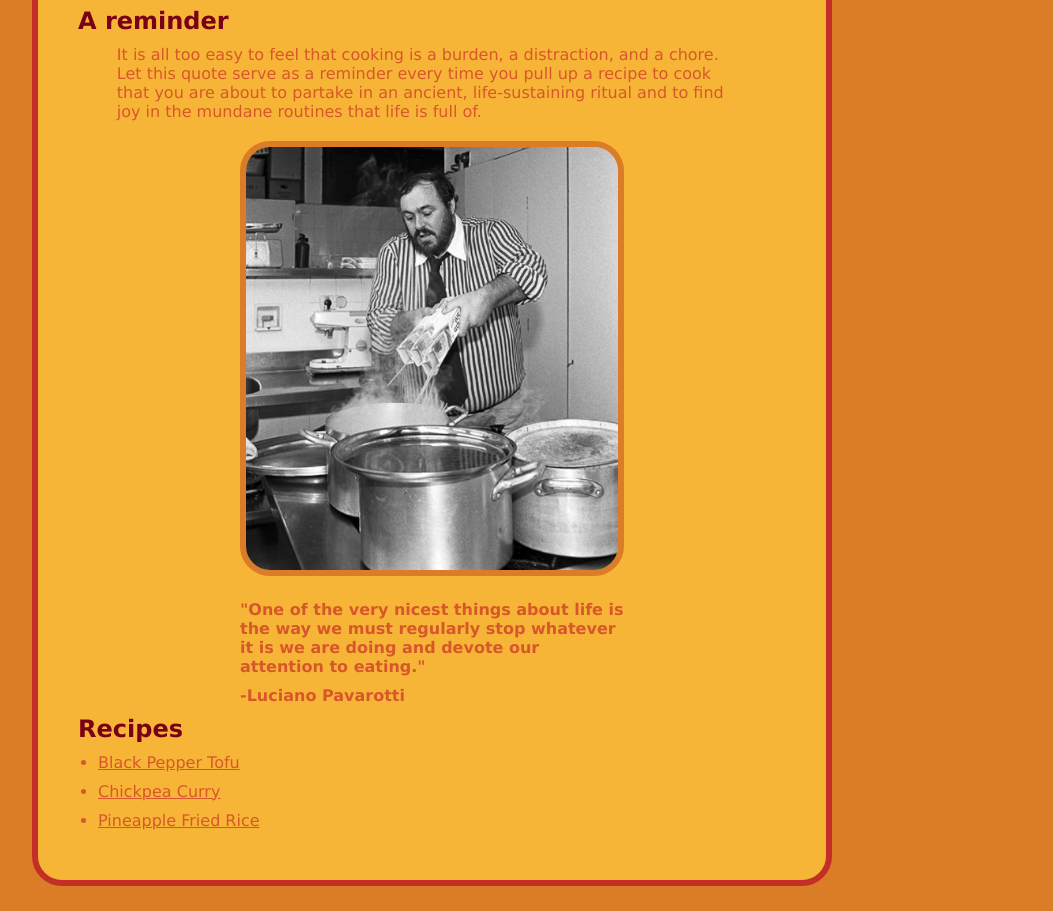
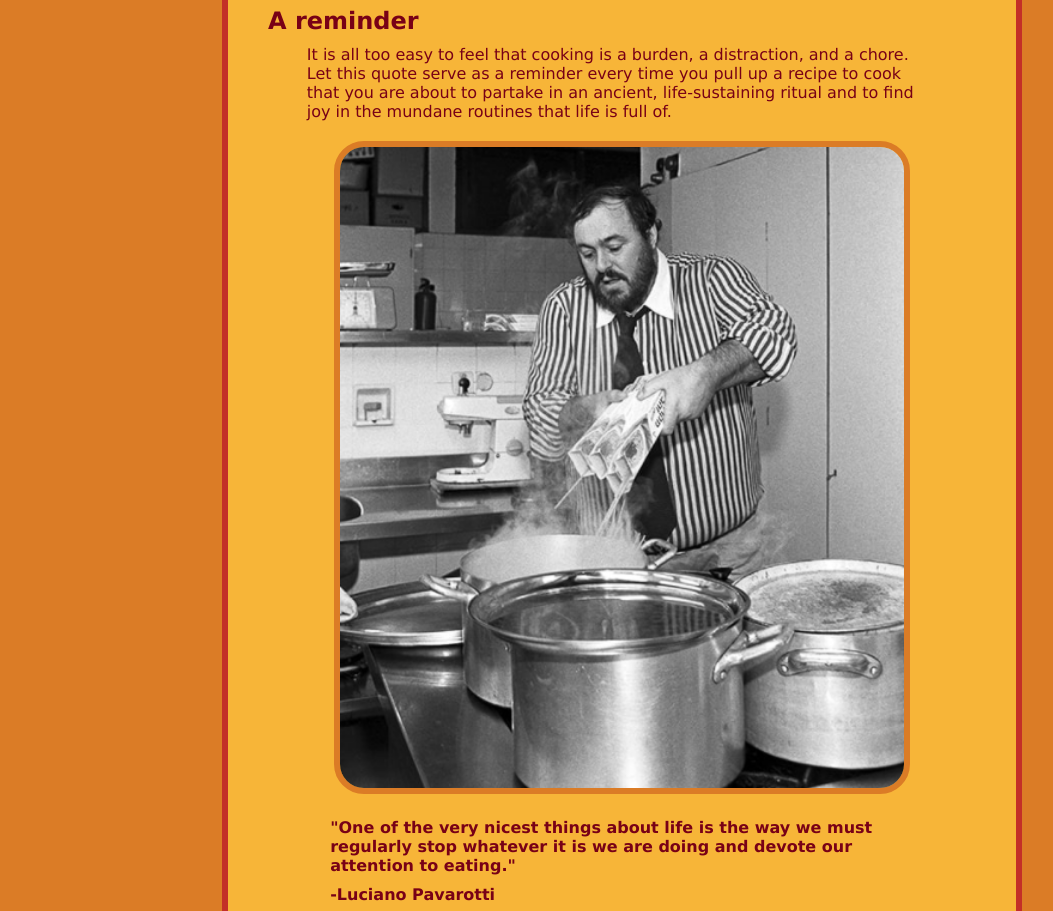
Before and after one commit to RyanMenz/odin-recipes, a plain HTML site: page index.html in a window 1280 px wide. Shown: the part 258-1169 px from the top of the page, without its empty margins (18-1071 px from the left). Drawn offline with Linux system fonts and the light colour scheme.

Commit message:
Correct recipe picture format

```diff
--- a/index.html
+++ b/index.html
@@ -17,7 +17,7 @@
         <h2>A reminder</h2>
         <p>It is all too easy to feel that cooking is a burden, a distraction, and a chore.  Let this quote serve as a reminder every time you pull up a recipe to cook that you are about to partake in an ancient, life-sustaining ritual and to find joy in the mundane routines that life is full of.</p>
         <div class="image_container">   <!--Put image in div so I can center with "text-align"-->
-            <img src="./images/pavarotti.png" alt="Luciano Pavarotti in his kitchen dumping three boxes of spaghetti into a boiling pot." width="50%" height="auto">
+            <img src="./images/pavarotti.png" alt="Luciano Pavarotti in his kitchen dumping three boxes of spaghetti into a boiling pot." width="75%" height="auto">
         </div>
         <blockquote>
             <p>"One of the very nicest things about life is the way we must regularly stop whatever it is we are doing and devote our attention to eating."</p>
--- a/style.css
+++ b/style.css
@@ -8,8 +8,8 @@ html {
 /*~!~!~!~!~DESCENDANT SELECTORS~!~!~!~!~*/
 
 blockquote p {
-    max-width: 50%;
-    margin-left: 25%;
+    max-width: 76%;
+    margin-left: 12%;
     font-weight: bold;
 }
 
@@ -22,7 +22,7 @@ nav ul {
 
 .main_card, nav {
     border-radius: 30px;
-    margin: 40px;
+    margin: 40px auto;
     max-width: 800px;
     border: 6px solid #C32F27;
     background-color: #F7B538;
@@ -40,7 +40,7 @@ nav ul {
 
 * {
     font-family: Verdana, Geneva, Tahoma, sans-serif;
-    color: #D8572A;
+    color: #780116;
     margin: 10px;
 }
 
```
Also changed, not shown: recipes/black_pepper_tofu.html (+1 -1 lines), recipes/chickpea_curry.html (+1 -1 lines), recipes/pineapple_fried_rice.html (+1 -1 lines).
